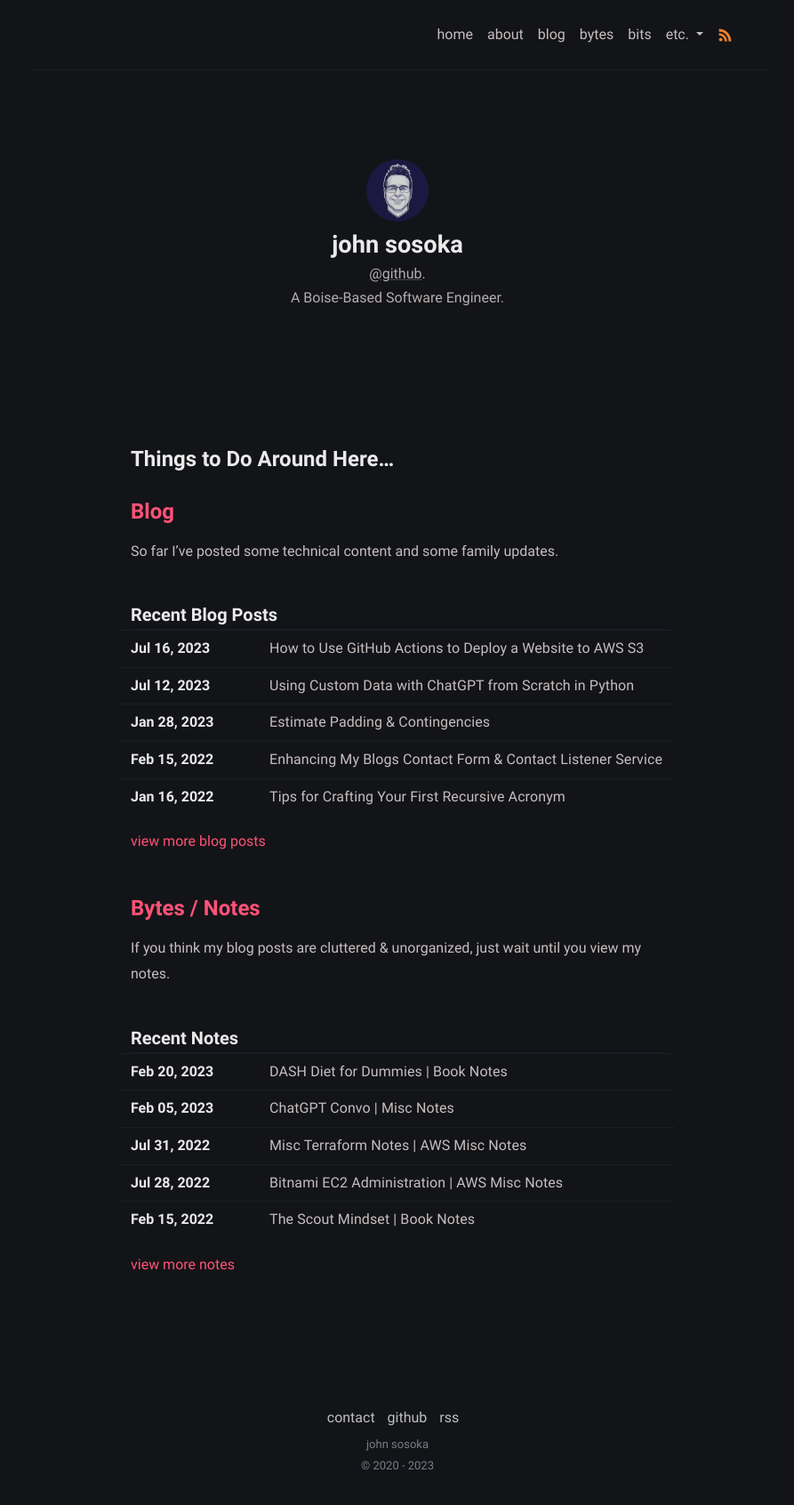
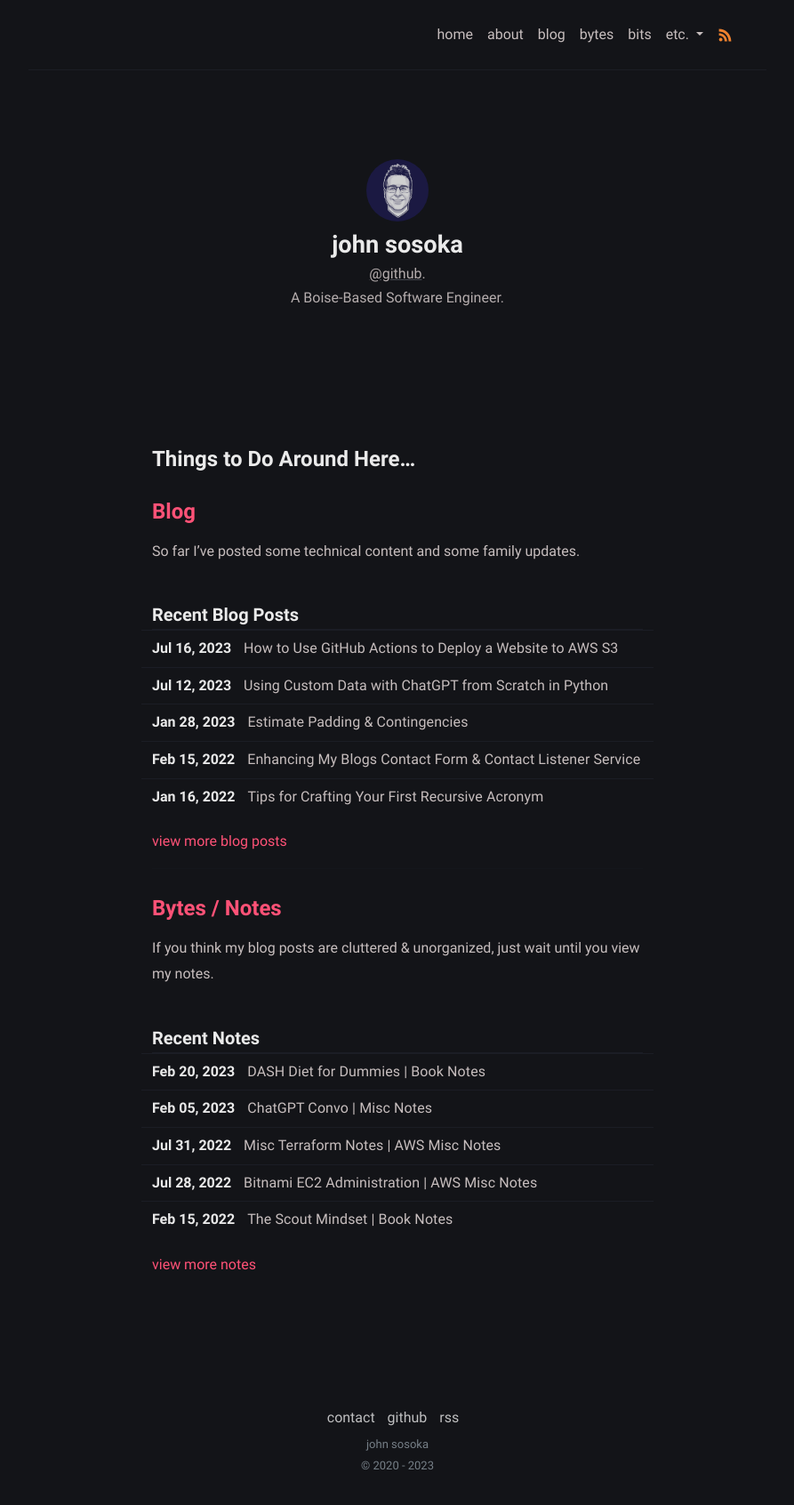
Before and after one commit to johnsosoka/site-johnsosoka-com, a Jekyll site: the page built from website/index.md, in a window 1280 px wide. Shown: the whole page at 89% size, without its empty margins (193-1086 px from the left). Built offline with Jekyll 4.4.1, drawn with Linux system fonts in a browser that asks for light colours.

Commit message:
blogs and date alignment issue fixed

```diff
--- a/website/_includes/blog_posts.html
+++ b/website/_includes/blog_posts.html
@@ -1,10 +1,8 @@
 <h3 class="posts-item-note" aria-label="Recent Posts">{{ include.post_collection_title }}</h3>
 {%- for post in site.categories.blog limit: include.post_display_limit -%}
 <article class="post-item row">
-    <div class="col-md-3">
+    <div class="col-md-12">
         <span class="post-item-date">{{ post.date | date: "%b %d, %Y" }}</span>
-    </div>
-    <div class="col-md-9">
         <span class="post-item-title">
             <a href="{{ post.url }}">{{ post.title | escape }}</a>
         </span>
--- a/website/_includes/notes_posts.html
+++ b/website/_includes/notes_posts.html
@@ -1,10 +1,8 @@
 <h3 class="posts-item-note" aria-label="Recent Posts">{{ include.post_collection_title }}</h3>
 {%- for note in site.categories.notes limit: include.post_display_limit -%}
 <article class="post-item row">
-  <div class="col-md-3">
+  <div class="col-md-12">
     <span class="post-item-date">{{ note.date | date: "%b %d, %Y" }}</span>
-  </div>
-  <div class="col-md-9">
     <span class="post-item-title">
       <a href="{{ note.url }}">{{ note.title | escape }} | {{ note.note_type }} Notes</a>
     </span>
--- a/website/_layouts/default.html
+++ b/website/_layouts/default.html
@@ -27,13 +27,20 @@
   </script>
 
   {% include navbar.html %}
+
   <div class="wrapper">
+    <div class="container-sm">
+  <div class="row mx-auto">
+  <div class="col-xl-12">
     {% include author.html %}
     <main aria-label="Content">
       {{ content }}
     </main>
     {% include footer.html %}
   </div>
+  </div>
+  </div>
+  </div>
   <script src="/assets/js/bootstrap.bundle.min.js" defer="defer"></script>
 </body>
 </html>
```
